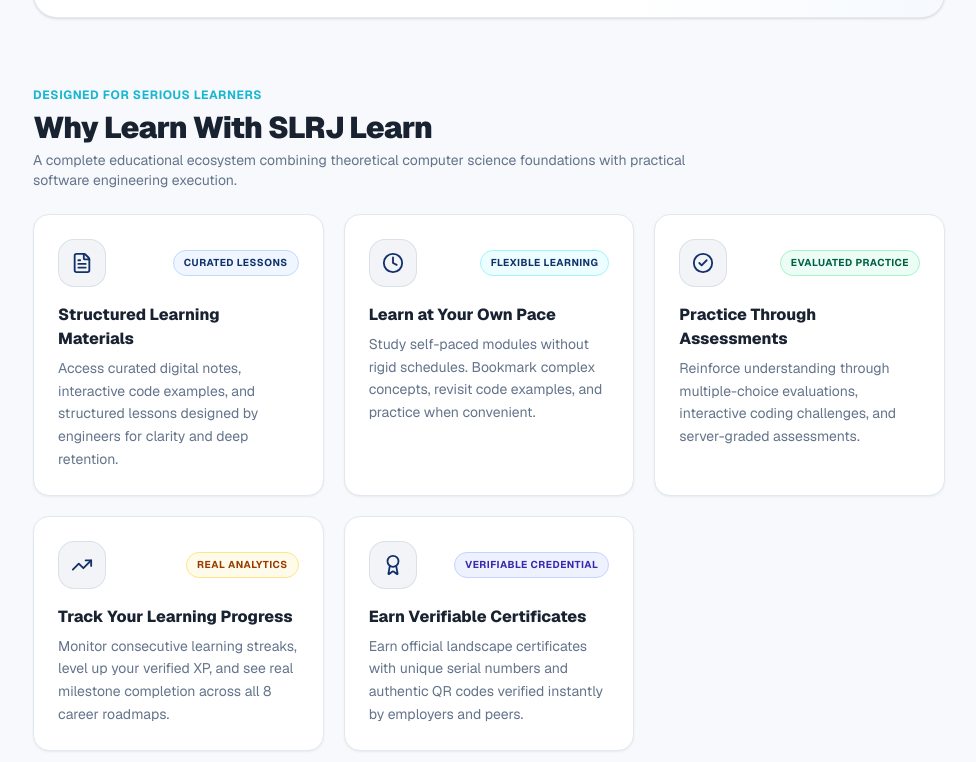
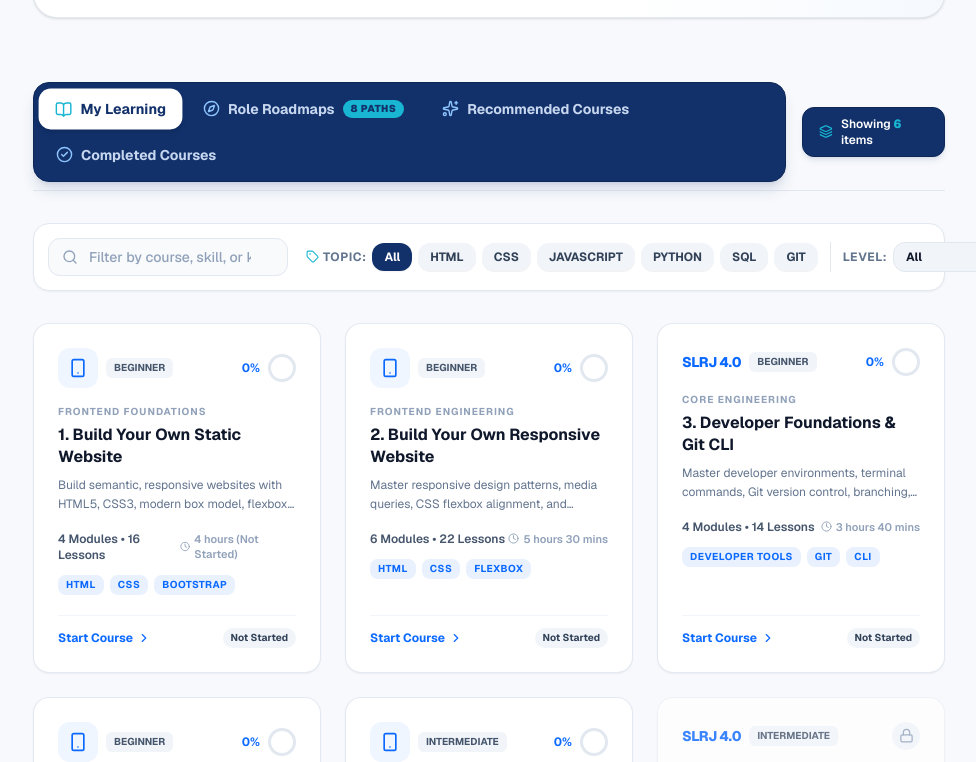
Before and after one commit to slrjdigital-ai/SLRJ-LEARN, a Next.js app: page / in a window 1280 px wide. Shown: the part 1658-2420 px from the top of the page, without its empty margins (295-1271 px from the left). Built offline with nearby package versions, Linux system fonts and the light colour scheme.

Commit message:
feat: move 'Why Learn With SLRJ Learn' section to the end of home page

```diff
--- a/app/page.tsx
+++ b/app/page.tsx
@@ -29,29 +29,29 @@ export default function HomePage() {
       <PersonalizedLearningOverview />
       <ContinueLearningCard />
 
-      {/* ─── 3. Learning Benefits (5 Pillars of SLRJ Learn) ─── */}
-      <LearningBenefitsSection />
-
-      {/* ─── 4. Learning Paths & Role Roadmaps (8 Career Tracks) ─── */}
+      {/* ─── 3. Learning Paths & Role Roadmaps (8 Career Tracks) ─── */}
       <LearningPathDashboard />
 
-      {/* ─── 5. How It Works (Discover -> Enrol -> Study -> Pass Assessment -> Certificate) ─── */}
+      {/* ─── 4. How It Works (Discover -> Enrol -> Study -> Pass Assessment -> Certificate) ─── */}
       <HowItWorksSection />
 
-      {/* ─── 6. Real Certificate Preview & Authentic QR Verification ─── */}
+      {/* ─── 5. Real Certificate Preview & Authentic QR Verification ─── */}
       <CertificatePreviewSection />
 
-      {/* ─── 7. Daily Learning Hub (Interactive SoloLearn-Style Challenges) ─── */}
+      {/* ─── 6. Daily Learning Hub (Interactive SoloLearn-Style Challenges) ─── */}
       <DailyLearningHub />
 
-      {/* ─── 8. Build Something Real (8 Practical Projects) ─── */}
+      {/* ─── 7. Build Something Real (8 Practical Projects) ─── */}
       <BuildSomethingReal />
 
-      {/* ─── 9. Peer Discussion Community ─── */}
+      {/* ─── 8. Peer Discussion Community ─── */}
       <HomeCommunityPreview />
 
-      {/* ─── 10. Frequently Asked Questions Accordion ─── */}
+      {/* ─── 9. Frequently Asked Questions Accordion ─── */}
       <FaqSection />
+
+      {/* ─── 10. Why Learn With SLRJ Learn (Platform Benefits & Pillars) ─── */}
+      <LearningBenefitsSection />
     </div>
   );
 }
```
